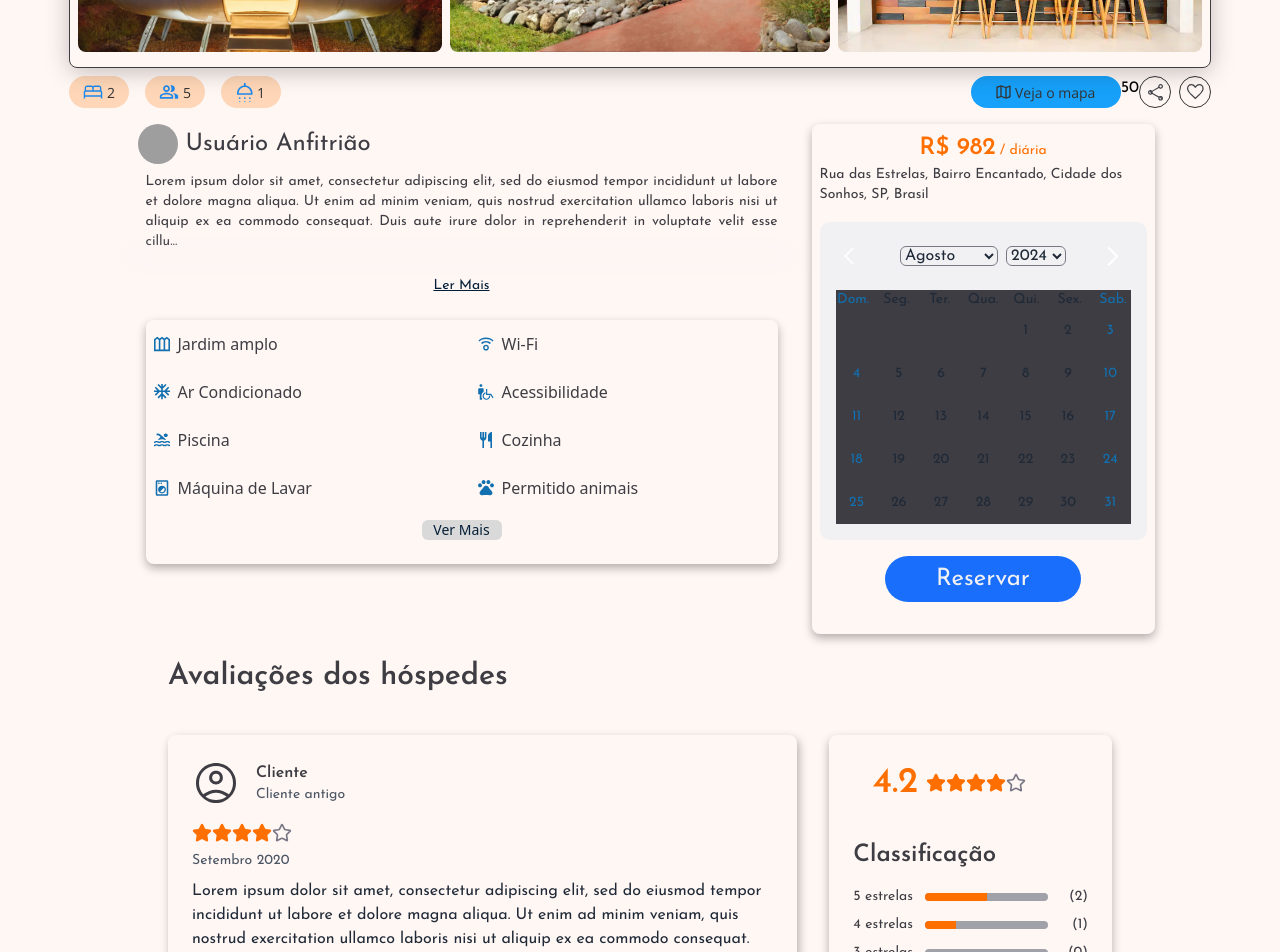
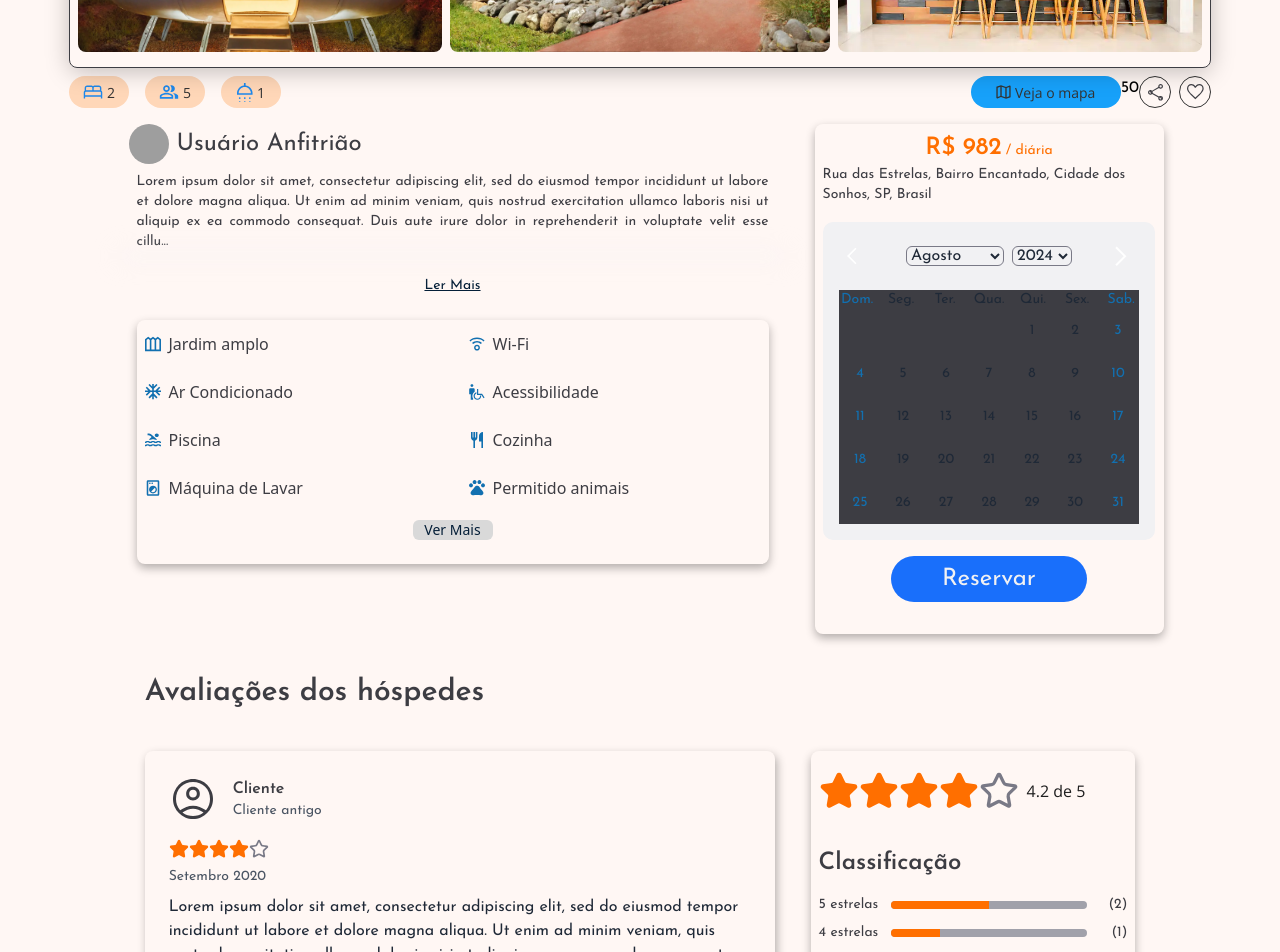
Before and after one commit to ADS2024-2-LocaEspaco/LocacaoEspacoFE, a Next.js app: page /anuncio/exibir/1 in a window 1280 px wide. Shown: the part 400-1352 px from the top of the page. Built offline with nearby package versions, Linux system fonts and the light colour scheme; grey boxes are pictures that could not be loaded.

Commit message:
feat: Atualizar estilização e texto da seção de avaliações
Atualizar a estilização e o texto da seção de avaliações dos hóspedes na página de anúncio. Também atualizar a fonte utilizada nos títulos da seção.

```diff
--- a/src/pages/anuncio/components/feedbackAnte.tsx
+++ b/src/pages/anuncio/components/feedbackAnte.tsx
@@ -72,8 +72,8 @@ export default function ReviewsSection() {
 
   return (
     <section className="mx-auto p-6 text-[#3D3D43]">
-      <h2 className="block md:hidden text-3xl font-bold text-center mb-6">Avaliações</h2>
-      <h2 className="hidden md:block text-3xl font-bold text-start mb-6">Avaliações dos hóspedes</h2>
+      <h2 className="block md:hidden text-3xl font-bold font-josefin text-center mb-6">Avaliações</h2>
+      <h2 className="hidden md:block text-3xl font-bold text-start mb-6 font-josefin">Avaliações dos hóspedes</h2>
       <div className="flex flex-col md:flex-row items-start justify-between">
         <div className="w-full md:w-2/3 mb-8 md:mb-0">
           <div className="flex items-center justify-center md:justify-start w-full mb-4">
@@ -105,18 +105,19 @@ export default function ReviewsSection() {
             ))}
           </div>
         </div>
-        <div className="w-full md:w-1/3 md:pl-8">
-          <div className="hidden md:block rounded-lg shadow p-6 mt-4" style={{ boxShadow: '0 4px 10px rgba(0, 0, 0, 0.3)' }}>
-            <div className="flex items-center justify-center w-48 h-12  mb-4 lg:mb-8">
-              <span className="text-4xl font-bold mr-2 text-[#FF6F00]">{averageRating}</span>
-              <div className="flex">
+        <div className="md:w-1/3 pl-9 lg:w-[38%] ">
+          <div className="hidden md:block rounded-lg shadow py-4 px-2 mt-4 min-w-[230px] lg:min-[322px]: max-w-3xl" style={{ boxShadow: '0 4px 10px rgba(0, 0, 0, 0.3)' }}>
+            <div className="flex items-center justify-start max-w-7xl h-12 mb-4 lg:mb-8">
+              <div className="flex justify-start lg:max-w-lg">
                 {[...Array(5)].map((_, i) => (
                   <Star
                     key={i}
-                    className={`w-5 h-5 ${i < Math.floor(Number(averageRating)) ? 'text-[#FF6F00] fill-current' : 'text-gray-300'}`}
+                    className={`md:w-6 md:h-6 lg:w-10 lg:h-10 ${i < Math.floor(Number(averageRating)) ? 'text-[#FF6F00] fill-current' : 'text-gray-300'}`}
                   />
                 ))}
               </div>
+              <span className='flex md:block whitespace-nowrap ml-2 text-black-300 text-base font-opensans'> {averageRating} de 5
+              </span>
             </div>
             <h3 className="text-xl font-semibold mb-4">Classificação</h3>
             {[5, 4, 3, 2, 1].map((rating) => (
@@ -140,7 +141,7 @@ export default function ReviewsSection() {
             key={index}
             className={`w-2 h-2 mx-1 rounded-full ${index === currentReviewIndex ? 'bg-[#FF6F00]' : 'bg-gray-300'}`}
             onClick={() => setCurrentReviewIndex(index)}
-            aria-label={`Go to review ${index + 1}`}
+            aria-label={`Go to review ${index - 1}`}
           />
         ))}
       </div>
@@ -159,7 +160,7 @@ interface Review {
 
 function ReviewCard({ review, className = '' }: { review: Review; className?: string }) {
   return (
-    <div className={`max-w-2xl p-6 rounded-lg shadow  md:shadow-none ${className}`} style={{ boxShadow: '2px 4px 10px rgba(0, 0, 0, 0.3)' }}>
+    <div className={`max-w-[672px] p-6 rounded-lg shadow md:shadow-none ${className}`} style={{ boxShadow: '2px 4px 10px rgba(0, 0, 0, 0.3)' }}>
       <div className="flex items-center mb-4">
         <div className="w-12 h-12 rounded-full flex items-center justify-center mr-4">
           <span className="text-2xl bg-none">
--- a/src/pages/anuncio/components/reservaAnuncio.tsx
+++ b/src/pages/anuncio/components/reservaAnuncio.tsx
@@ -47,7 +47,7 @@ const ReservaAnuncio = () => {
   }
 
   return (
-    <div className="flex justify-center items-center font-josefin rounded-lg border-b-black border-0 shadow pt-2 pb-6 max-w-[357px]" style={{ boxShadow: '0 4px 10px rgba(0, 0, 0, 0.3)' }}>
+    <div className="flex justify-center items-center font-josefin rounded-lg border-b-black border-0 shadow pt-2 pb-6 max-w-[375px]" style={{ boxShadow: '0 4px 10px rgba(0, 0, 0, 0.3)' }}>
       <div className="flex flex-col justify-center items-center w-auto h-full px-2 text-[#3D3D43]">
         <div className="flex items-baseline">
           <p className="flex text-2xl font-bold text-[#FF6F00]">R$ {valorDiaria}</p>
--- a/src/pages/anuncio/exibir/[id_anuncio]/index.tsx
+++ b/src/pages/anuncio/exibir/[id_anuncio]/index.tsx
@@ -55,7 +55,7 @@ const ExibirAnuncio: React.FC<AnuncioProps> = ({ titulo, qtd_hospedes, qtd_camas
       />
 
       {/* Section 2 */}
-      <section className='flex justify-center items-center max-w-screen-xl'>
+      <section className='flex justify-center flex-col mb-4'>
         <AnfitriaoInfos quartos={3} banheiros={2} vagas={4} {...anfitriaoData} />
       </section>
       <hr className="w-full border-t border-[#3D3D43] my-2 lg:not-sr-only" />
```
